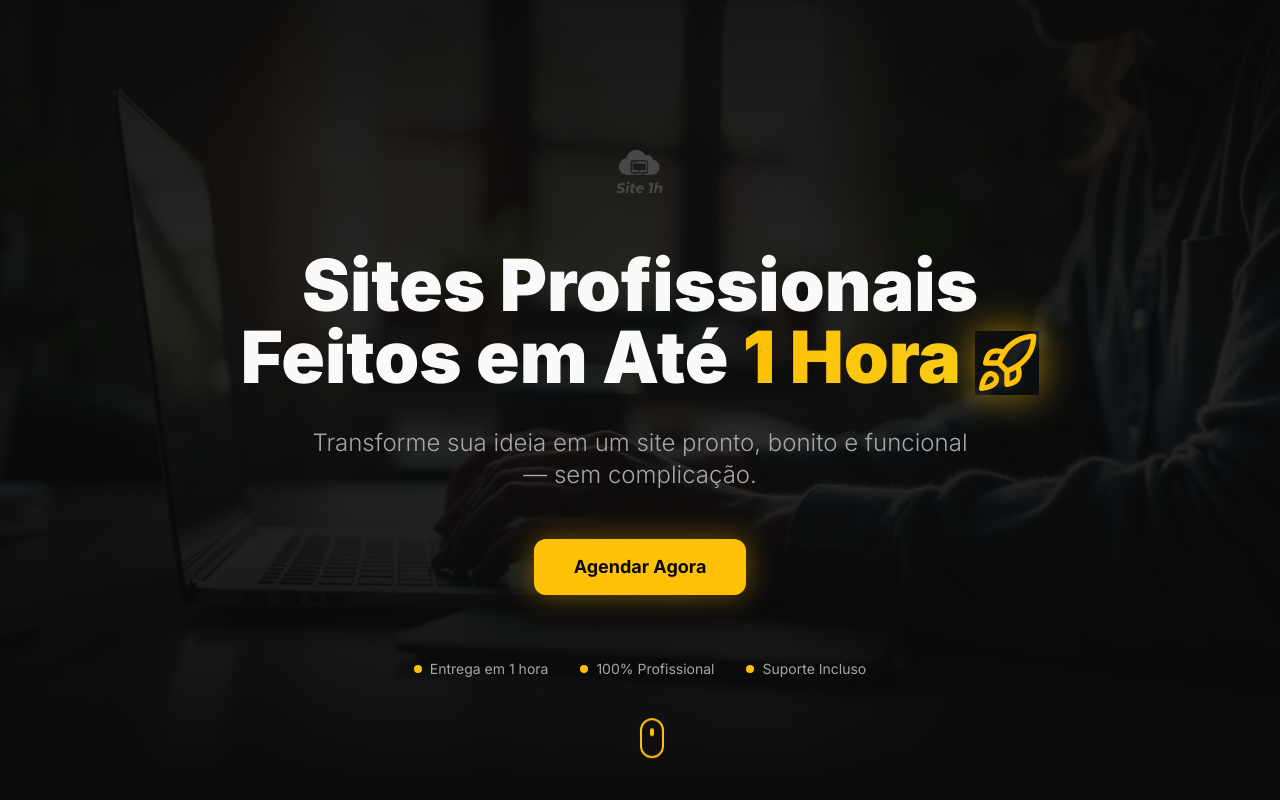
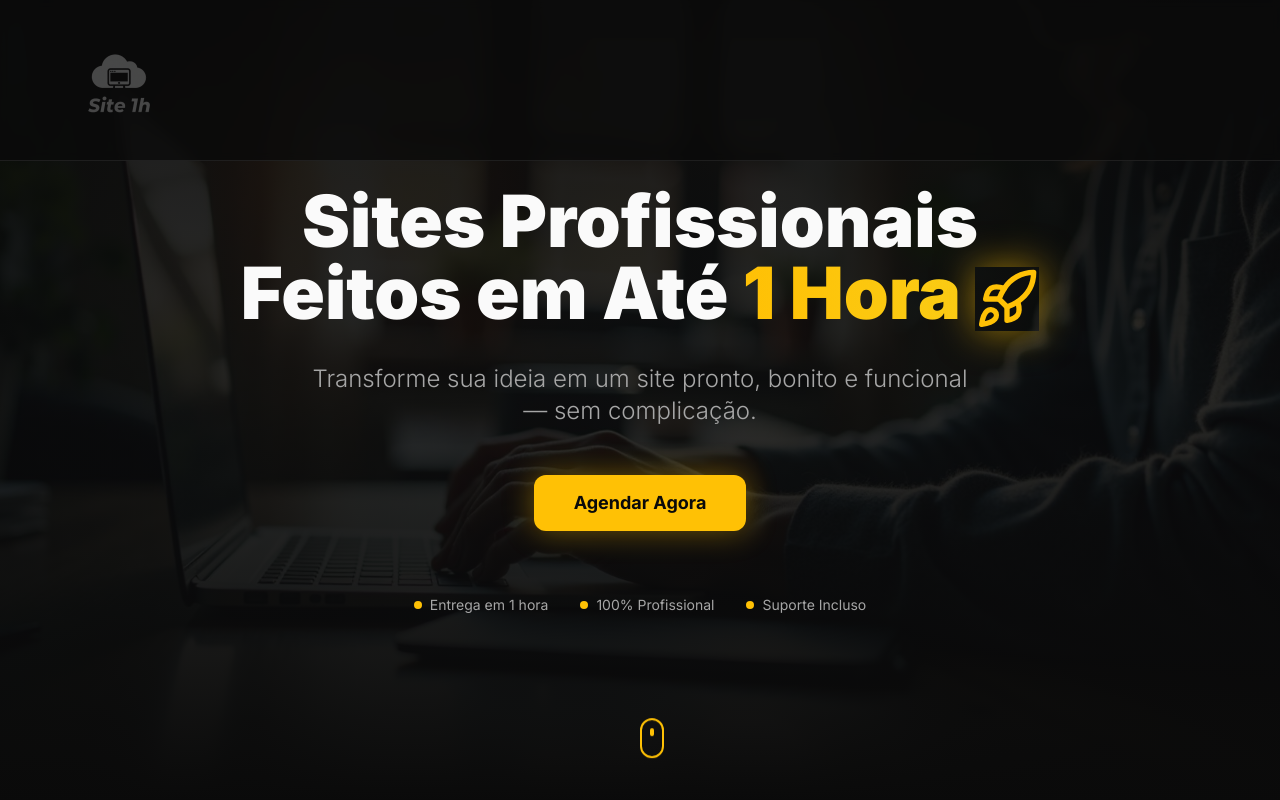
Before and after one commit to xtheusx/hour-site-pro, a React (Vite) app: page / in a window 1280 px wide. Shown: the top 800 px of the page. Built offline with nearby package versions, Linux system fonts and the light colour scheme; no server answers; the database is empty; the HTML template or start-up script is replaced by a standard one.

Commit message:
Refactor: Adjust logo placement

```diff
--- a/src/components/Footer.tsx
+++ b/src/components/Footer.tsx
@@ -6,7 +6,7 @@ const Footer = () => {
     <footer className="py-12 px-4 border-t border-border/50">
       <div className="container mx-auto">
         <div className="text-center space-y-4">
-          <img src={logo} alt="Site 1h" className="w-20 h-20 mx-auto object-contain" />
+          <img src={logo} alt="Site 1h" className="w-28 h-28 mx-auto object-contain" />
           <p className="text-muted-foreground">
             Transformando ideias em sites profissionais desde 2024
           </p>
--- /dev/null
+++ b/src/components/Header.tsx
@@ -0,0 +1,13 @@
+import logo from "@/assets/logo.png";
+
+const Header = () => {
+  return (
+    <header className="fixed top-0 left-0 right-0 z-50 py-4 px-6 bg-background/80 backdrop-blur-sm border-b border-border/50">
+      <div className="container mx-auto">
+        <img src={logo} alt="Site 1h" className="w-32 h-32 object-contain" />
+      </div>
+    </header>
+  );
+};
+
+export default Header;
--- a/src/components/Hero.tsx
+++ b/src/components/Hero.tsx
@@ -1,7 +1,6 @@
 import { Button } from "@/components/ui/button";
 import { Rocket } from "lucide-react";
 import heroBg from "@/assets/hero-bg.jpg";
-import logo from "@/assets/logo.png";
 
 const Hero = () => {
   const handleWhatsApp = () => {
@@ -25,7 +24,6 @@ const Hero = () => {
       {/* Content */}
       <div className="container relative z-10 mx-auto px-4 py-20 text-center">
         <div className="animate-fade-in space-y-8 max-w-4xl mx-auto">
-          <img src={logo} alt="Site 1h" className="w-24 h-24 mx-auto object-contain" />
           <h1 className="text-5xl md:text-7xl font-black leading-tight">
             Sites Profissionais Feitos em Até{" "}
             <span className="text-gradient">1 Hora</span>{" "}
--- a/src/pages/Index.tsx
+++ b/src/pages/Index.tsx
@@ -1,3 +1,4 @@
+import Header from "@/components/Header";
 import Hero from "@/components/Hero";
 import Services from "@/components/Services";
 import Testimonials from "@/components/Testimonials";
@@ -10,6 +11,7 @@ import Footer from "@/components/Footer";
 const Index = () => {
   return (
     <main className="min-h-screen">
+      <Header />
       <Hero />
       <Services />
       <Testimonials />
```
